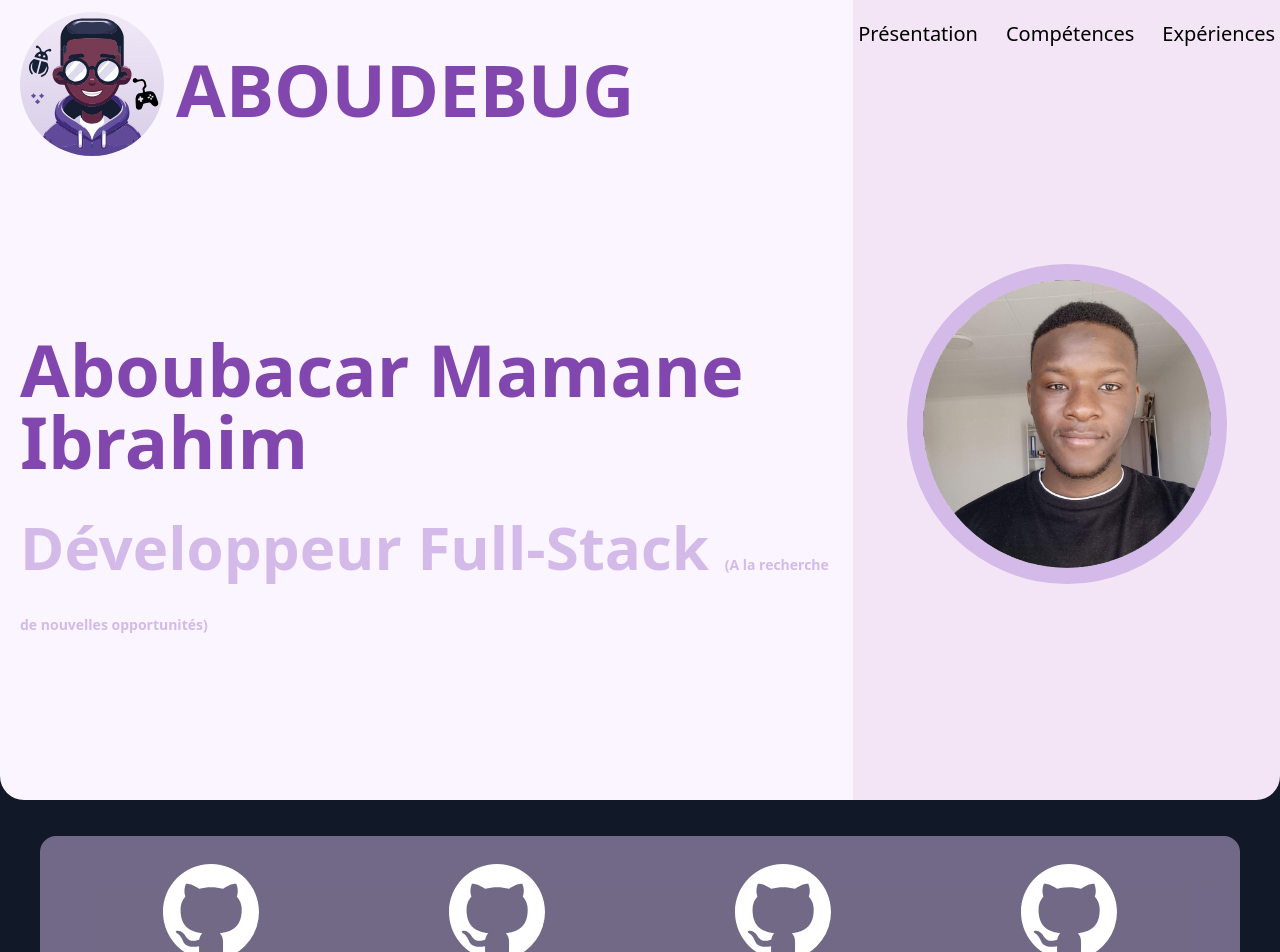
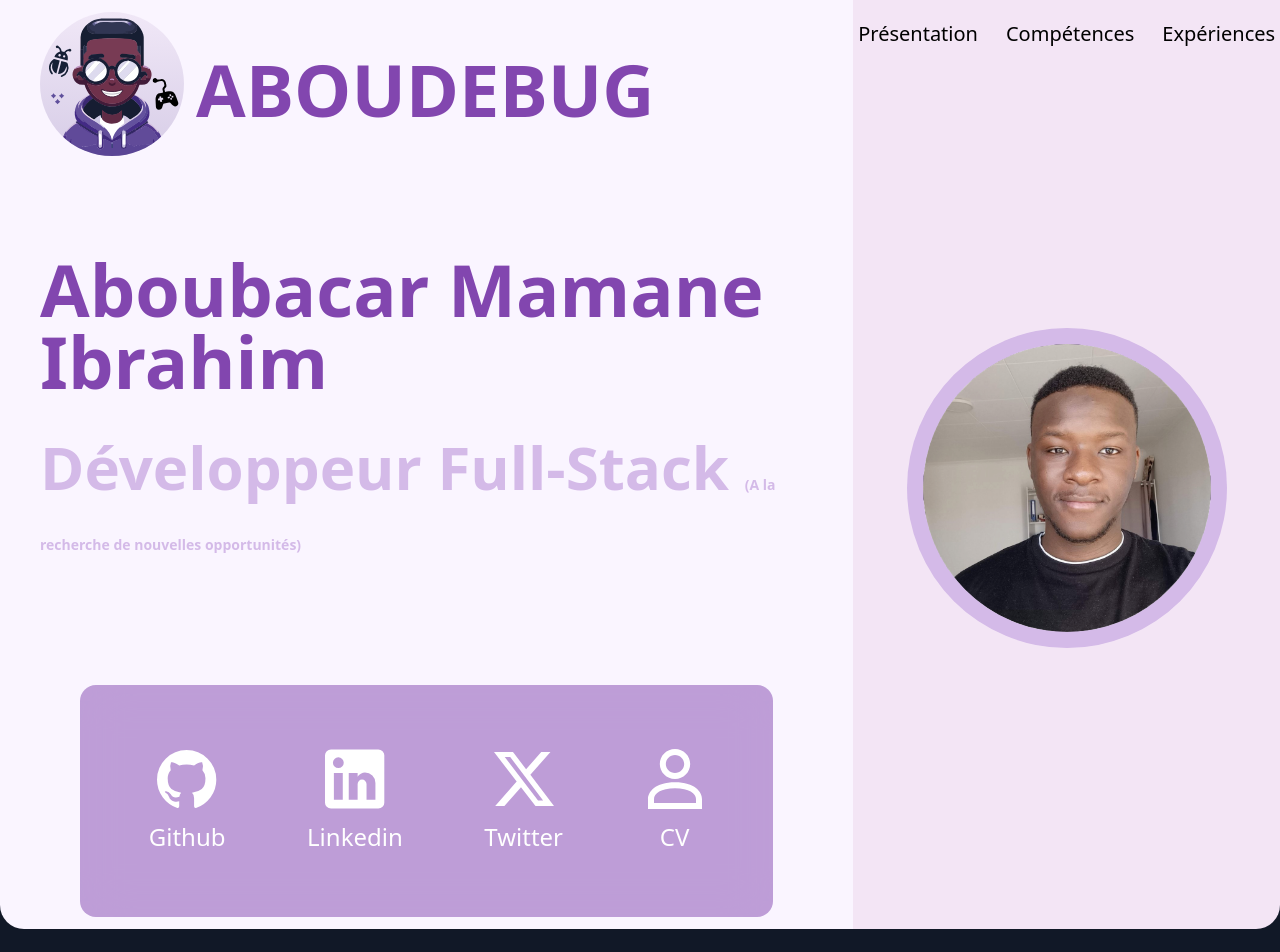
Before and after one commit to between27/testPortfolio, a React (Vite) app: page / in a window 1280 px wide. Shown: the top 952 px of the page. After the commit the page ends 929 px from the top, so only its background shows below. Built offline with nearby package versions, Linux system fonts and the light colour scheme.

Commit message:
Maj svg des icons

```diff
--- a/index.html
+++ b/index.html
@@ -2,9 +2,9 @@
 <html class="m-0" lang="en">
   <head>
     <meta charset="UTF-8" />
-    <link rel="icon" type="image/svg+xml" href="/logo.svg" />
+    <link rel="icon" type="image/svg+xml" href="/logo1.svg" />
     <meta name="viewport" content="width=device-width, initial-scale=1.0" />
-    <title>Aboudebug . Website</title>
+    <title>Aboudebug - Portfolio</title>
   </head>
   <body class="bg-gray-900">
     <div id="root"></div>
--- a/package.json
+++ b/package.json
@@ -14,7 +14,6 @@
     "@radix-ui/react-slot": "^1.1.0",
     "class-variance-authority": "^0.7.0",
     "clsx": "^2.1.1",
-    "lucide-react": "^0.447.0",
     "react": "^18.3.1",
     "react-dom": "^18.3.1",
     "tailwind-merge": "^2.5.2",
--- a/src/App.tsx
+++ b/src/App.tsx
@@ -1,12 +1,10 @@
 import "./App.css";
-import { Contacts } from "./body/Contacts";
 import { Presentation } from "./body/Presentation";
 
 function App() {
   return (
     <div id="app">
       <Presentation />
-      <Contacts />
     </div>
   );
 }
--- /dev/null
+++ b/src/assets/svgs.tsx
@@ -0,0 +1,60 @@
+export const Github = (props) => (
+  <svg
+    xmlns="http://www.w3.org/2000/svg"
+    width="1em"
+    height="1em"
+    viewBox="0 0 432 416"
+    {...props}
+  >
+    <path
+      fill="currentColor"
+      d="M213.5 0q88.5 0 151 62.5T427 213q0 70-41 125.5T281 416q-14 2-14-11v-58q0-27-15-40q44-5 70.5-27t26.5-77q0-34-22-58q11-26-2-57q-18-5-58 22q-26-7-54-7t-53 7q-18-12-32.5-17.5T107 88h-6q-12 31-2 57q-22 24-22 58q0 55 27 77t70 27q-11 10-13 29q-42 18-62-18q-12-20-33-22q-2 0-4.5.5t-5 3.5t8.5 9q14 7 23 31q1 2 2 4.5t6.5 9.5t13 10.5T130 371t30-2v36q0 13-14 11q-64-22-105-77.5T0 213q0-88 62.5-150.5T213.5 0z"
+    ></path>
+  </svg>
+);
+
+export const LinkedinBox = (props) => (
+  <svg
+    xmlns="http://www.w3.org/2000/svg"
+    width="1em"
+    height="1em"
+    viewBox="0 0 432 432"
+    {...props}
+  >
+    <path
+      fill="currentColor"
+      d="M363 365V244q0-31-22-53t-53-22q-15 0-30 8.5T235 199v-26h-64v192h64V252q0-13 9-22.5t22.5-9.5t23 9.5T299 252v113h64zM96 137q16 0 27.5-11T135 99t-11.5-27.5T96 60T68.5 71.5T57 99t11.5 27T96 137zm32 228V173H64v192h64zM384 3q18 0 30.5 12.5T427 45v342q0 17-12.5 29.5T384 429H43q-18 0-30.5-12.5T0 387V45q0-17 12.5-29.5T43 3h341z"
+    ></path>
+  </svg>
+);
+
+export const X = (props) => (
+  <svg
+    xmlns="http://www.w3.org/2000/svg"
+    width="1em"
+    height="1em"
+    viewBox="0 0 24 24"
+    {...props}
+  >
+    <path
+      fill="currentColor"
+      d="M18.901 1.153h3.68l-8.04 9.19L24 22.846h-7.406l-5.8-7.584l-6.638 7.584H.474l8.6-9.83L0 1.154h7.594l5.243 6.932ZM17.61 20.644h2.039L6.486 3.24H4.298Z"
+    ></path>
+  </svg>
+);
+
+export const UserAvatarOutline = (props) => (
+  <svg
+    xmlns="http://www.w3.org/2000/svg"
+    width="1em"
+    height="1em"
+    viewBox="0 0 20 20"
+    {...props}
+  >
+    <path
+      className="w-12"
+      fill="currentColor"
+      d="M10 8c1.7 0 3.06-1.35 3.06-3S11.7 2 10 2S6.94 3.35 6.94 5S8.3 8 10 8zm0 2c-2.8 0-5.06-2.24-5.06-5S7.2 0 10 0s5.06 2.24 5.06 5s-2.26 5-5.06 5zm-7 8h14v-1.33c0-1.75-2.31-3.56-7-3.56s-7 1.81-7 3.56V18zm7-6.89c6.66 0 9 3.33 9 5.56V20H1v-3.33c0-2.23 2.34-5.56 9-5.56z"
+    ></path>
+  </svg>
+);
--- /dev/null
+++ b/src/body/Competences.tsx
@@ -0,0 +1,5 @@
+import React from "react";
+
+export function Competences() {
+  return <div>Competences</div>;
+}
--- a/src/body/Contacts.tsx
+++ /dev/null
@@ -1,52 +0,0 @@
-interface ProfileLinkType {
-  link: string;
-  logo: string;
-  text: string;
-}
-
-export const Contacts = () => {
-  const buttons = [
-    {
-      link: "https://github.com/between27",
-      logo: "/github.svg",
-      text: "Github",
-    },
-    {
-      link: "https://www.linkedin.com/in/aboubacar-mamane-ibrahim-b395a4262/",
-      logo: "/linkedin.svg",
-      text: "Linkedin",
-    },
-    {
-      link: "https://twitter.com/aboudebug",
-      logo: "/twitter.svg",
-      text: "Twitter",
-    },
-    {
-      link: "#",
-      logo: "/avatar.svg",
-      text: "CV",
-    },
-  ];
-
-  const un = buttons[0];
-
-  return (
-    <div className="text-white my-9 mx-10 p-7 bg-secondary/50 backdrop-blur-xl rounded-2xl flex justify-around">
-      <ProfileLinks text={un.text} logo={un.logo} link={un.link} />
-      <ProfileLinks text={un.text} logo={un.logo} link={un.link} />
-      <ProfileLinks text={un.text} logo={un.logo} link={un.link} />
-      <ProfileLinks text={un.text} logo={un.logo} link={un.link} />
-    </div>
-  );
-};
-
-export function ProfileLinks({ text, link, logo }: ProfileLinkType) {
-  return (
-    <>
-      <a href={link} className="flex flex-col items-center">
-        <img src={logo} alt={text} className="w-24" />
-        <p>{text}</p>
-      </a>
-    </>
-  );
-}
--- a/src/body/Presentation.tsx
+++ b/src/body/Presentation.tsx
@@ -1,4 +1,6 @@
 import { useEffect, useState } from "react";
+import { ProfileLinks, ProfileLinkType } from "../components/ProfileLink";
+import { Github, X, LinkedinBox, UserAvatarOutline } from "../assets/svgs";
 
 export function Presentation() {
   return (
@@ -12,6 +14,33 @@ export function Presentation() {
 }
 
 export function LeftHero() {
+  const buttons: ProfileLinkType[] = [
+    {
+      link: "https://github.com/between27",
+      children: <Github />,
+      text: "Github",
+      colorHover: "hover:text-black",
+    },
+    {
+      link: "https://www.linkedin.com/in/aboubacar-mamane-ibrahim-b395a4262/",
+      children: <LinkedinBox />,
+      text: "Linkedin",
+      colorHover: "hover:text-blue-500",
+    },
+    {
+      link: "https://twitter.com/aboudebug",
+      children: <X />,
+      text: "Twitter",
+      colorHover: "hover:text-black",
+    },
+    {
+      link: "#",
+      children: <UserAvatarOutline />,
+      text: "CV",
+      colorHover: "hover:text-green-500",
+    },
+  ];
+
   const [logoShow, setlogoShow] = useState("-translate-x-10 opacity-0");
   useEffect(() => {
     setTimeout(() => {
@@ -20,7 +49,7 @@ export function LeftHero() {
   });
 
   return (
-    <div className="w-2/3 bg-purple-50 px-5 py-3 rounded-bl-3xl">
+    <div className="w-2/3 bg-purple-50 px-10 py-3 rounded-bl-3xl">
       <nav className="group inline-flex items-center space-x-3">
         <img src="logo1.svg" alt="logo" className="w-36" />
         <p
@@ -29,7 +58,7 @@ export function LeftHero() {
           ABOUDEBUG
         </p>
       </nav>
-      <div className="mt-40 space-y-10">
+      <div className="my-20 space-y-10">
         <h1 className="lg:text-7xl font-bold text-primary">
           Aboubacar Mamane Ibrahim
         </h1>
@@ -39,6 +68,17 @@ export function LeftHero() {
             (A la recherche de nouvelles opportunités)
           </span>
         </h2>
+      </div>
+      <div className="text-white mt-32 mx-10 px-7 py-16 bg-primary/50 backdrop-blur-xl rounded-2xl flex justify-around">
+        {buttons.map((item) => (
+          <ProfileLinks
+            text={item.text}
+            link={item.link}
+            colorHover={item.colorHover}
+          >
+            <span className="text-6xl">{item.children}</span>
+          </ProfileLinks>
+        ))}
       </div>
     </div>
   );
--- /dev/null
+++ b/src/components/ProfileLink.tsx
@@ -0,0 +1,30 @@
+import React from "react";
+
+export interface ProfileLinkType {
+  link: string;
+  text: string;
+  children: React.ReactNode;
+  colorHover: string;
+}
+
+export function ProfileLinks({
+  text,
+  link,
+  children,
+  colorHover,
+}: ProfileLinkType) {
+  return (
+    <>
+      <a
+        href={link}
+        className={
+          "flex flex-col items-center space-y-3 hover:scale-125 transition duration-300 " +
+          colorHover
+        }
+      >
+        {children}
+        <p className="text-2xl">{text}</p>
+      </a>
+    </>
+  );
+}
```
Also changed, not shown: 1 other file (tests, documents, lock files or other folders).
